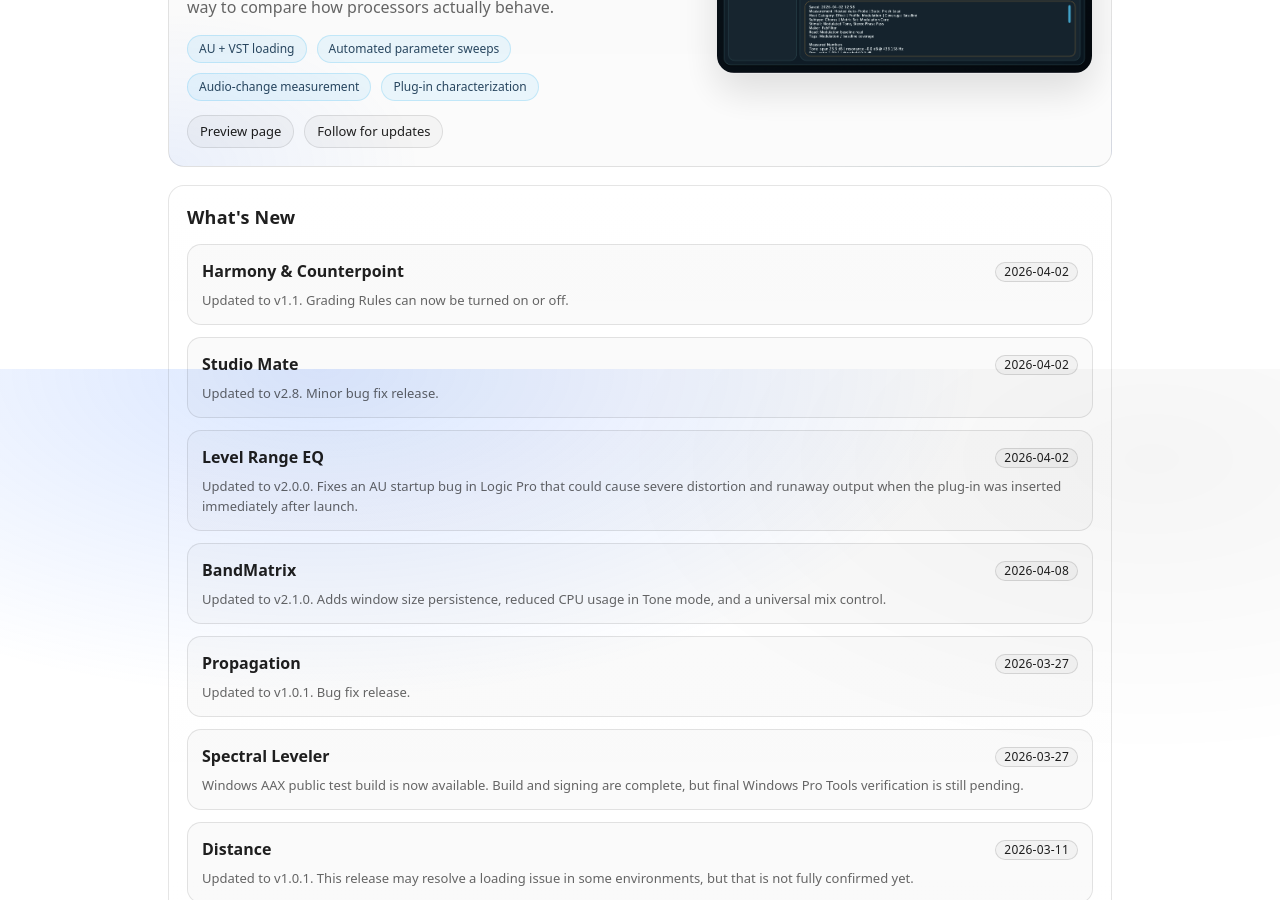
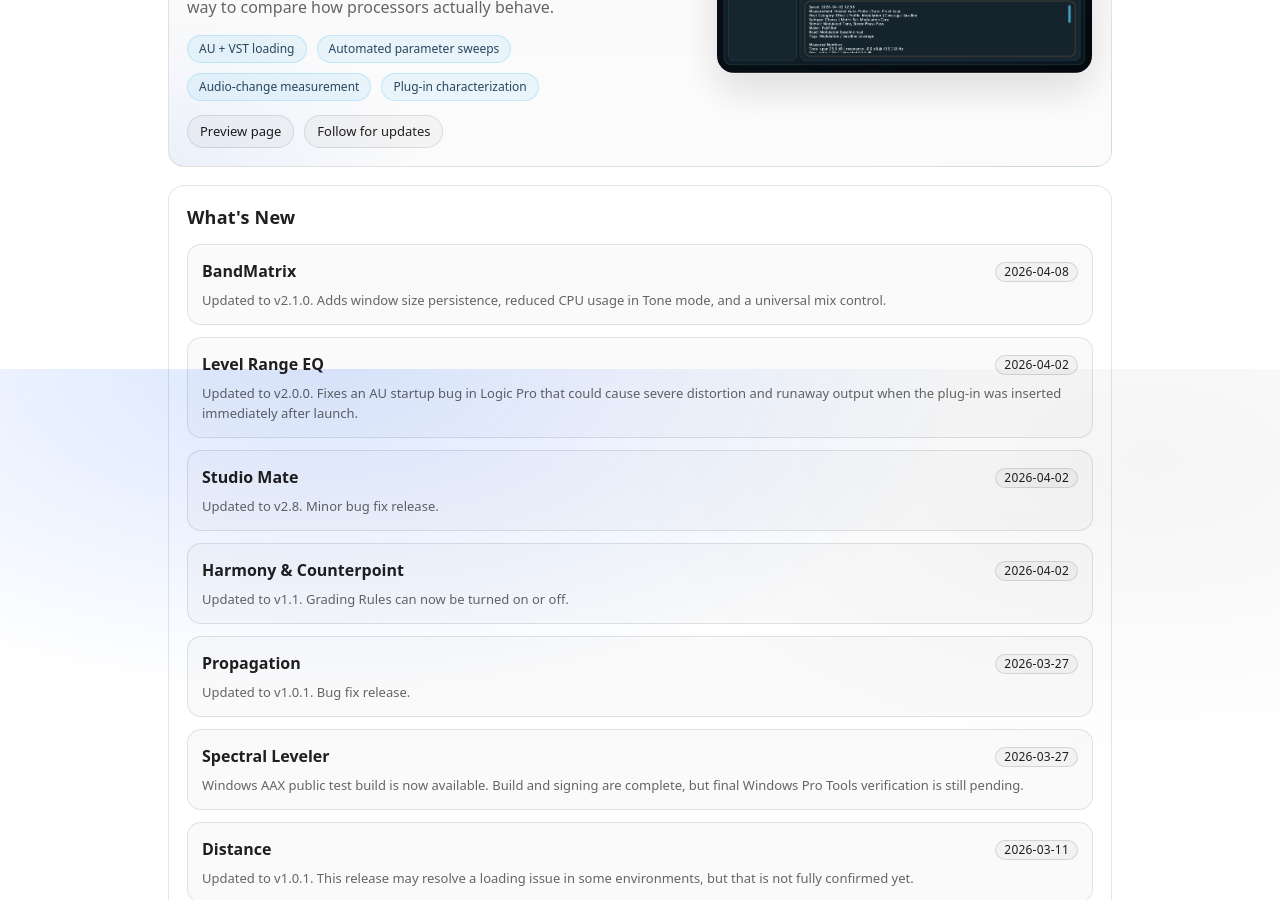
Before and after one commit to bitterapple/bitterapple.github.io, a Jekyll site: the page built from index.html, in a window 1280 px wide and 900 px high, scrolled down 531 px. Built offline with Jekyll 4.4.1, drawn with Linux system fonts in a browser that asks for light colours; some of the changed lines change nothing that is shown.

Commit message:
bandmatrix2.1

```diff
--- a/_data/products.yml
+++ b/_data/products.yml
@@ -7,7 +7,7 @@
   summary: A subtle but practical plug-in for shaping the perceived distance of a sound source more naturally than simple reverb or EQ alone.
   icon: /support/distance/img/Distance_icon.png
   url: /support/distance/
-  latest_order: 20
+  latest_order: 7
   latest_date: "2026-03-11"
   latest_summary: "Updated to v1.0.1. This release may resolve a loading issue in some environments, but that is not fully confirmed yet."
 
@@ -56,7 +56,7 @@
   summary: Dialogue cleanup and consistency tool for post-production.
   icon: /support/dialoguedoctor/img/icon.jpg
   url: /support/dialoguedoctor/
-  latest_order: 30
+  latest_order: 8
   latest_date: "2026-03-11"
   latest_summary: Updated to v1.5.1. This release may resolve a loading issue in some environments, but that is not fully confirmed yet.
 
@@ -69,7 +69,7 @@
   summary: An EQ concept focused on controllable level-dependent tone shaping.
   icon: /support/img/levelrangeeq_icon.png
   url: /support/levelrangeeq/
-  latest_order: 0
+  latest_order: 2
   latest_date: "2026-04-02"
   latest_summary: Updated to v2.0.0. Fixes an AU startup bug in Logic Pro that could cause severe distortion and runaway output when the plug-in was inserted immediately after launch.
 
@@ -82,7 +82,7 @@
   summary: A 5-band split-delay plug-in for offsetting only selected frequency ranges with per-band mix, trim, and phase control.
   icon: /support/phaseslice/img/icon.png
   url: /support/phaseslice/
-  latest_order: 50
+  latest_order: 9
   latest_date: "2026-03-11"
   latest_summary: Updated to v1.2.1. This release may resolve a loading issue in some environments, but that is not fully confirmed yet.
 
@@ -95,7 +95,7 @@
   summary: Real-time spectrogram dynamics tool for voice, dialogue, and musical sources.
   icon: /support/spectralleveler/img/spectralleveler_icon.png
   url: /support/spectralleveler/
-  latest_order: 15
+  latest_order: 6
   latest_date: "2026-03-27"
   latest_summary: Windows AAX public test build is now available. Build and signing are complete, but final Windows Pro Tools verification is still pending.
 
@@ -108,7 +108,7 @@
   summary: Tools for timecode markers and PDF notes in recording sessions.
   icon: /support/img/studiomate_icon.png
   url: /support/studiomate/
-  latest_order: -1
+  latest_order: 3
   latest_date: "2026-04-02"
   latest_summary: Updated to v2.8. Minor bug fix release.
 
@@ -131,7 +131,7 @@
   summary: Formerly Music Theory. Practice counterpoint assignments and harmony figured-bass exercises.
   icon: /support/harmonycounterpoint/img/icon.jpeg
   url: /support/harmonycounterpoint/
-  latest_order: -2
+  latest_order: 4
   latest_date: "2026-04-02"
   latest_summary: Updated to v1.1. Grading Rules can now be turned on or off.
 
```
